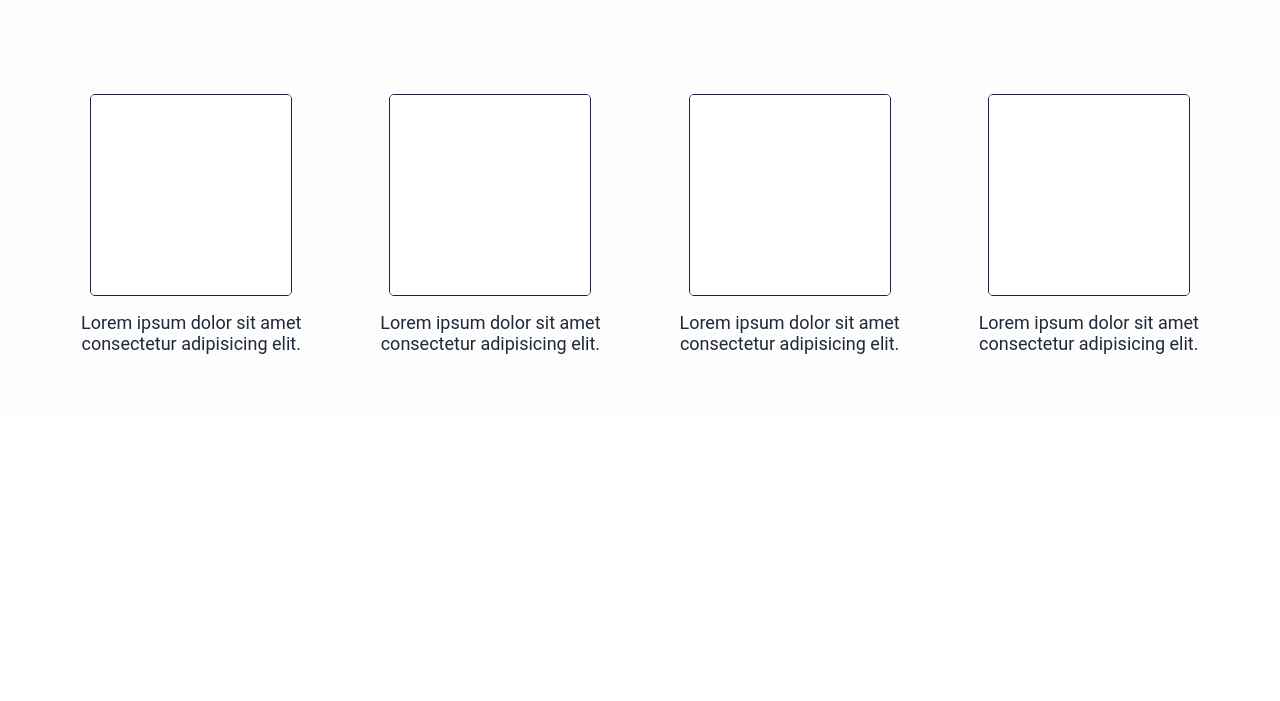
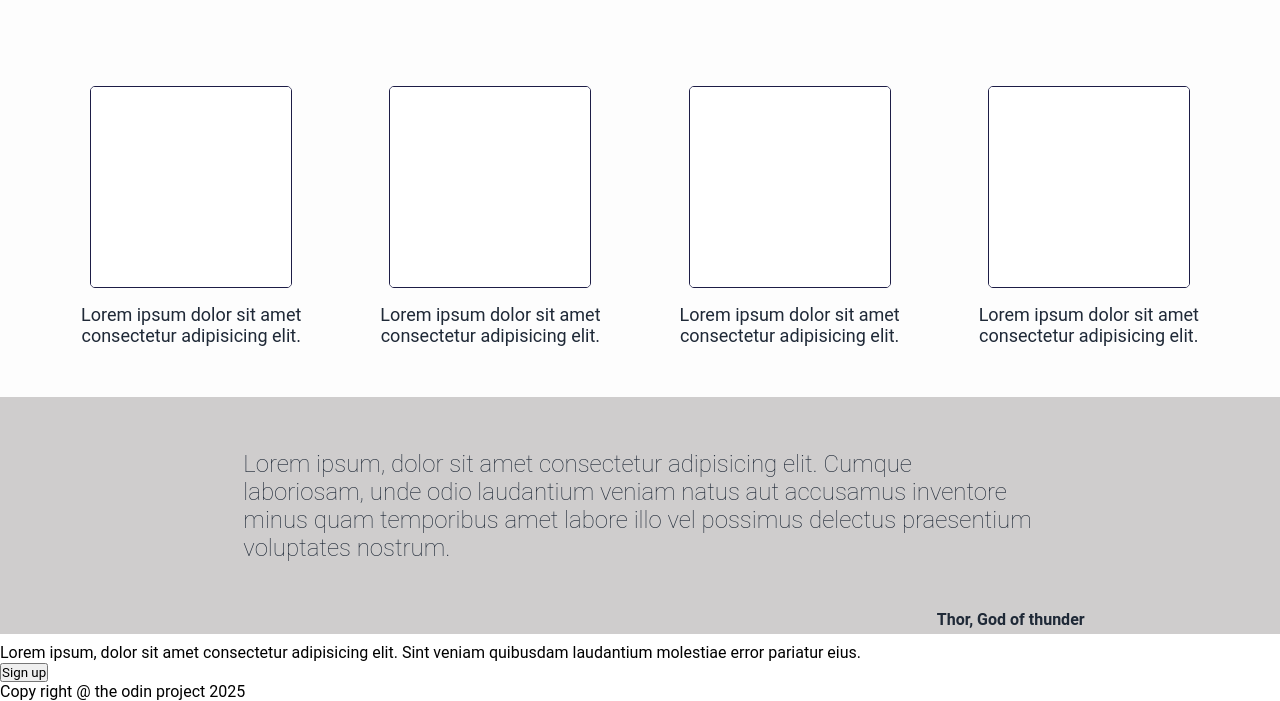
Before and after one commit to marsila/odin-flex, a plain HTML site: page index.html in a window 1280 px wide. Shown: the part 302-1003 px from the top of the page. Before the commit the page ends 800 px from the top, so only its background shows below. Drawn offline with Linux system fonts and the light colour scheme.

Commit message:
Adding article sections and footer

```diff
--- a/index.html
+++ b/index.html
@@ -29,7 +29,8 @@
             <div class="descriptin-img"><p>here is the img for the website</p></div>
         </section>
     </header>
-    <main class="main-container">
+    <main>
+        <div class="main-container">
             <div class="main-title">
             Some random informations
             </div>
@@ -50,10 +51,19 @@
                     <img src="/img/article.png" alt="article img" class="main-article-img">
                     <div class="main-article-text"><p>Lorem ipsum dolor sit amet consectetur adipisicing elit.</p></div>
                 </div>
-
             </div>
         </div>
+        <div class="updated-article">
+            <p>Lorem ipsum, dolor sit amet consectetur adipisicing elit. Cumque laboriosam, unde odio laudantium veniam natus aut accusamus inventore minus quam temporibus amet labore illo vel possimus delectus praesentium voluptates nostrum.</p>
+            <span id="auther">Thor, God of thunder</span>
+        </div>
+        <div class="sign-up">
+            <p>Lorem ipsum, dolor sit amet consectetur adipisicing elit. Sint veniam quibusdam laudantium molestiae error pariatur eius.</p>
+            <button type="submit">Sign up</button>
+        </div>
     </main>
-    <footer></footer>
+    <footer class="copyright">
+        <span>Copy right @ the odin project 2025</span>
+    </footer>
 </body>
 </html>
--- a/styles.css
+++ b/styles.css
@@ -103,20 +103,22 @@ a{
 
 .main-info-section{
     display: flex;
+    flex-wrap: wrap;
     flex: 1;
     color: #1f2937;
-    justify-content: center;
+    justify-content: flex-start;
     margin: .6em;
     padding: 2em;
 }
 .main-info-article{
     flex: 1;
     display: flex;
+    flex-wrap: wrap;
     flex-direction: column;
     justify-content: center;
     align-items: center;
-    margin: .7em;
-    padding: .4em;
+    margin: .3em;
+    padding: .3em;
 }
 .main-article-img{
     border: 1.5px solid rgb(29, 29, 70);
@@ -130,3 +132,26 @@ a{
     text-align: center;
     flex: 1;
 }
+.updated-article{
+    background-color: rgb(207, 205, 205);
+    color:#1f2937;
+    text-align: left;
+    padding: .3em;
+    display: flex;
+    flex-direction: column;
+    flex-wrap: wrap;
+    margin-bottom: .6em;
+    align-items: center;
+}
+.updated-article p{
+    padding: 2em;
+    width: 70%;
+    font-size: 24px;
+    font-weight: 100;
+
+}
+#auther{
+    text-align: right;
+    font-weight: 600;
+    width: 70%;
+}
```
Lines whose indentation alone changed are shown as unchanged.
